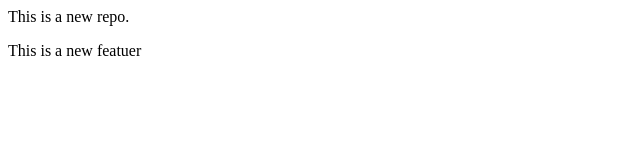
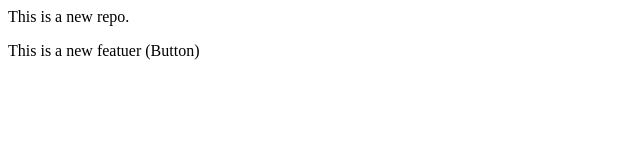
Before and after one commit to SumedhGawale/LocalRepo, a plain HTML site: page index.html in a window 1280 px wide. Shown: the full height of the page, 0-640 px from the left. Drawn offline with Linux system fonts and the light colour scheme.

Commit message:
Add new Button

```diff
--- a/index.html
+++ b/index.html
@@ -1,2 +1,2 @@
 <p> This is a new repo.</p>
-<P>This is a new featuer</P>
+<P>This is a new featuer (Button)</P>
```
